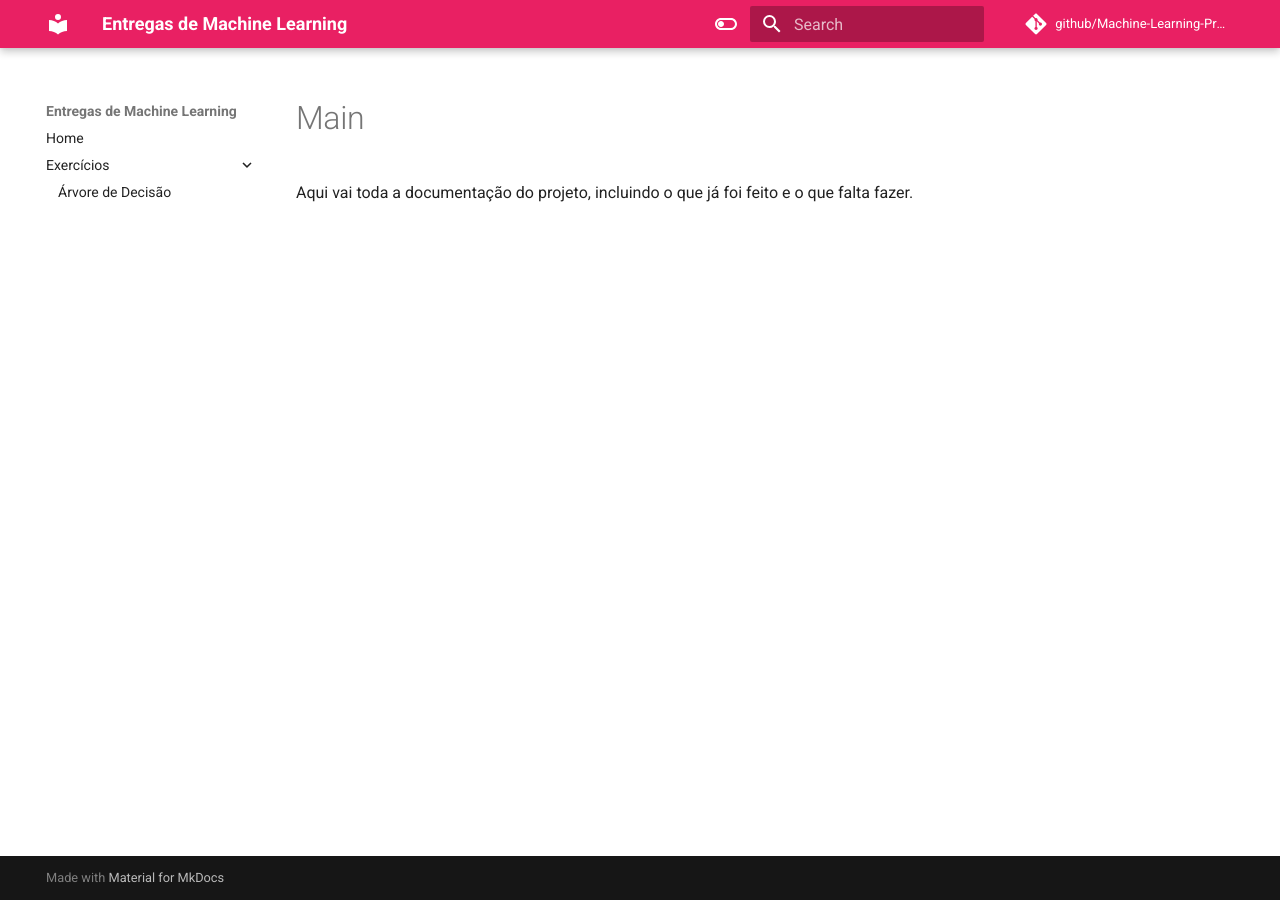
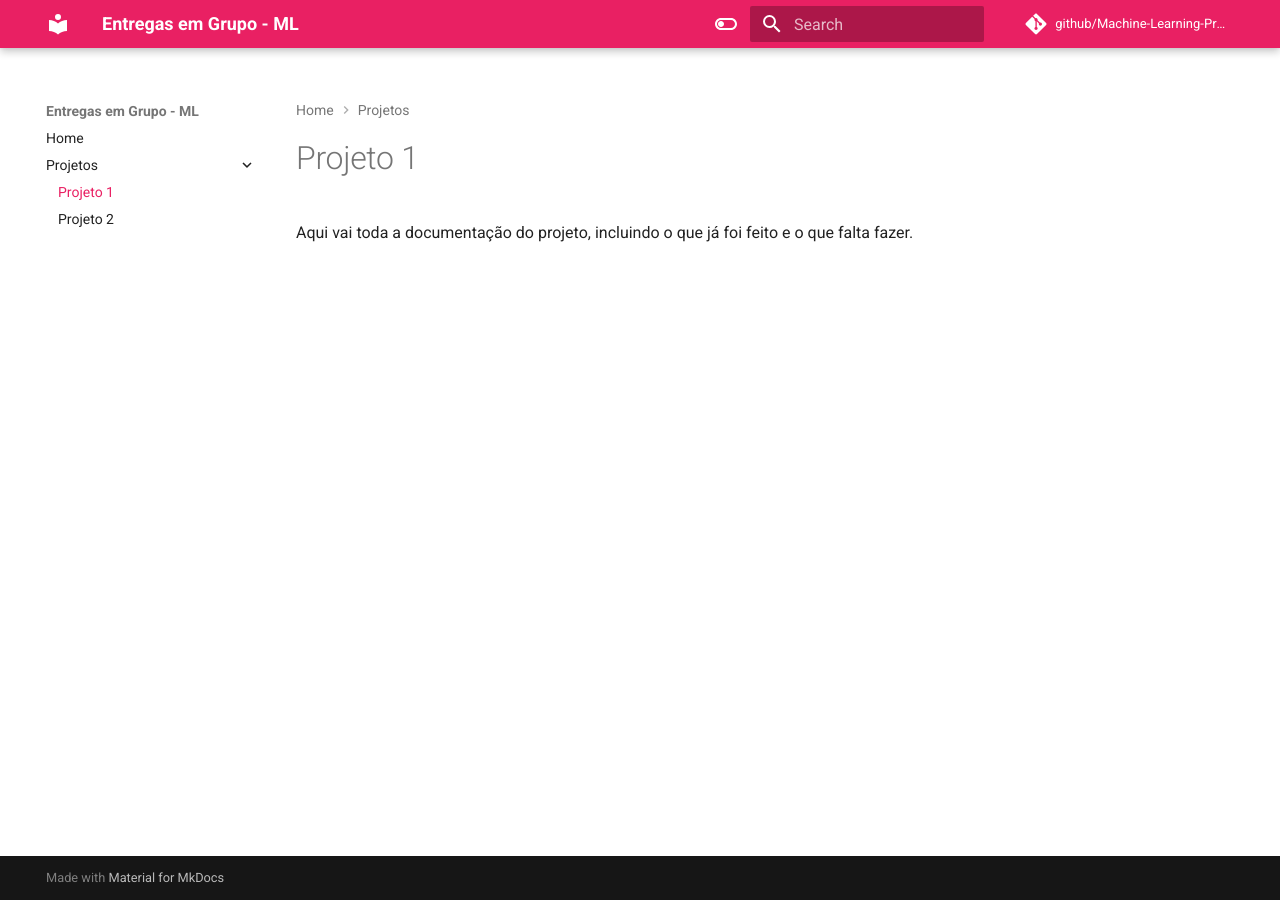
Before and after one commit to bligui/Machine-Learning-Projetos, an MkDocs documentation site: the page built from docs/projeto/main.md, in a window 1280 px wide. Built offline with MkDocs 1.6.1 and Material for MkDocs 9.7.7, drawn with Linux system fonts in a browser that asks for light colours; comment, search, counter and statistics services are not loaded.

```diff
--- a/mkdocs.yml
+++ b/mkdocs.yml
@@ -1,5 +1,5 @@
-site_name: Entregas de Machine Learning
-site_author: Ana Carolina Frank
+site_name: Entregas em Grupo - ML
+site_author: Fofoletes
 site_url: https://bligui.github.io/Machine-Learning-Projetos
 repo_url: https://github.com/bligui/Machine-Learning-Projetos
 repo_name: github/Machine-Learning-Projetos
@@ -136,5 +136,6 @@ extra_javascript:
 
 nav:
   - Home: index.md
-  - Exercícios:
-    - Árvore de Decisão: ./roteiro1/main.md
+  - Projetos:
+    - Projeto 1: ./projeto/main.md
+    - Projeto 2: ./projeto2/main.md
```
Also changed, not shown: docs/index.md (+6 -15 lines).
